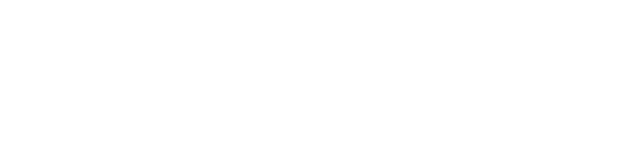
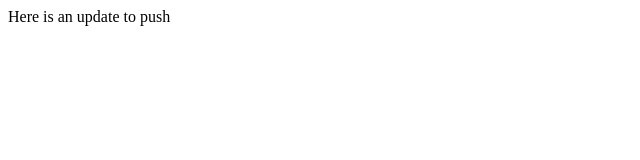
Before and after one commit to ryanwellsdev/single-web-page, a plain HTML site: page index.html in a window 1280 px wide. Shown: the whole page, without its empty margins (0-640 px from the left). Drawn offline with Linux system fonts and the light colour scheme.

Commit message:
2nd update

```diff
--- a/index.html
+++ b/index.html
@@ -5,5 +5,7 @@
     <meta name="viewport" content="width=device-width, initial-scale=1.0" />
     <title>Document</title>
   </head>
-  <body></body>
+  <body>
+    Here is an update to push
+  </body>
 </html>
```
